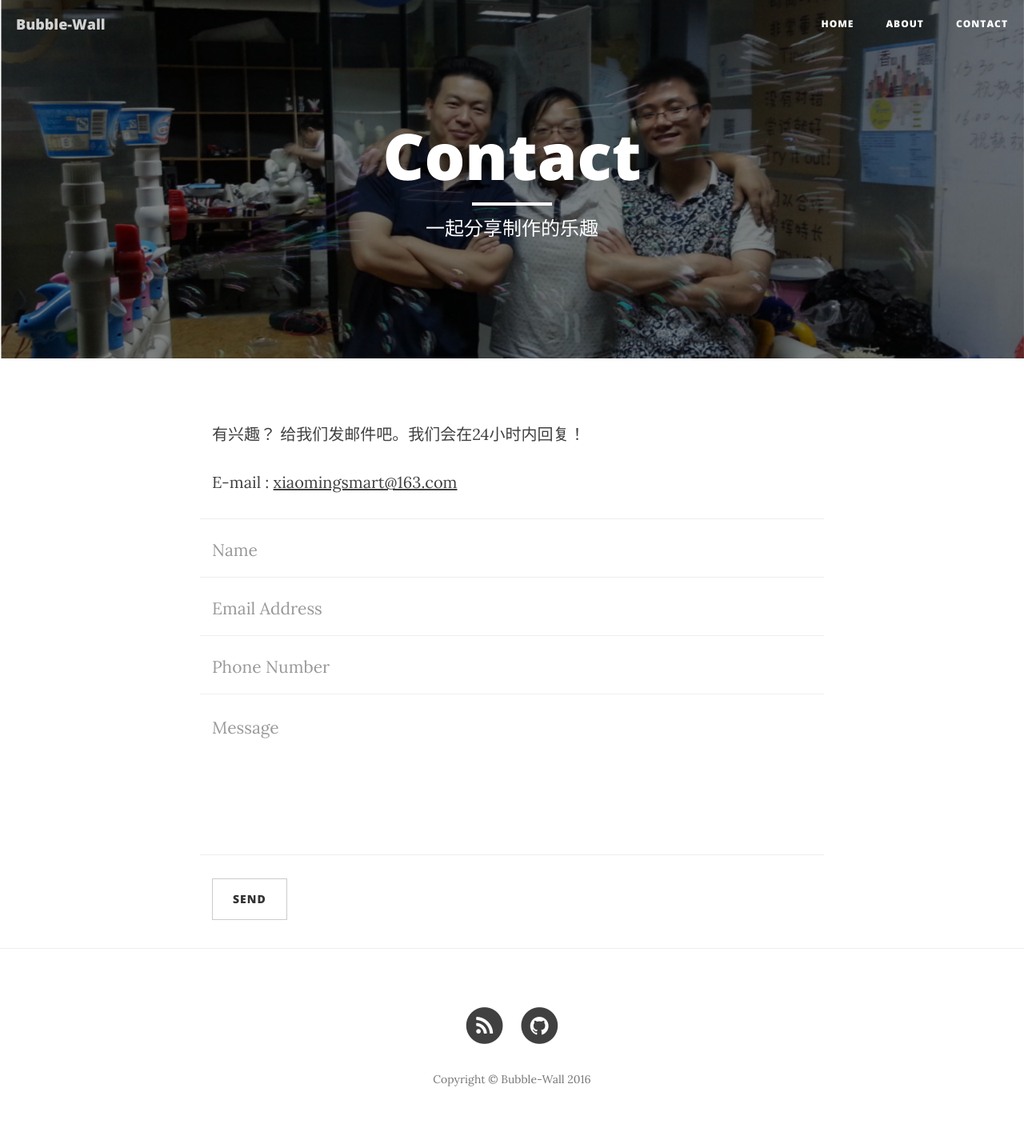
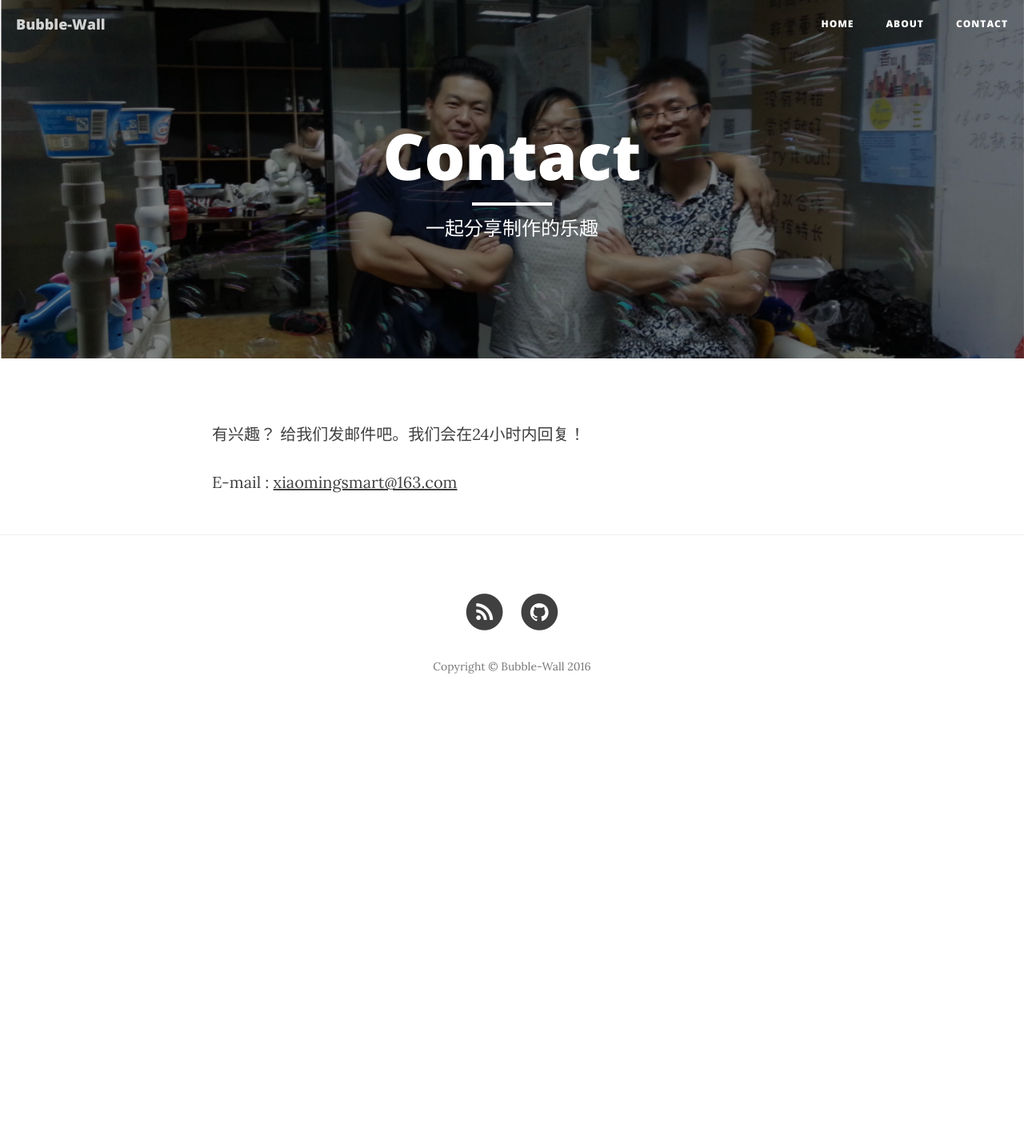
Before and after one commit to littlejames/bubble-wall, a Jekyll site: the page built from contact.html, in a window 1280 px wide. Shown: the whole page at 80% size. Built offline with Jekyll 4.4.1, drawn with Linux system fonts in a browser that asks for light colours; nearby versions of some CDN libraries; after the commit the page ends 909 px from its top, so only the background shows below that.

Commit message:
changed contact.html

```diff
--- a/contact.html
+++ b/contact.html
@@ -10,7 +10,7 @@ header-img: "img/contact-bg.jpg"
 <!-- Contact Form - Enter your email address on line 19 of the mail/contact_me.php file to make this form work. -->
 <!-- WARNING: Some web hosts do not allow emails to be sent through forms to common mail hosts like Gmail or Yahoo. It's recommended that you use a private domain email address! -->
 <!-- NOTE: To use the contact form, your site must be on a live web host with PHP! The form will not work locally! -->
-<form name="sentMessage" id="contactForm" novalidate>
+<!--<form name="sentMessage" id="contactForm" novalidate>
     <div class="row control-group">
         <div class="form-group col-xs-12 floating-label-form-group controls">
             <label>Name</label>
@@ -46,4 +46,4 @@ header-img: "img/contact-bg.jpg"
             <button type="submit" class="btn btn-default">Send</button>
         </div>
     </div>
-</form>
+</form> -->
```
